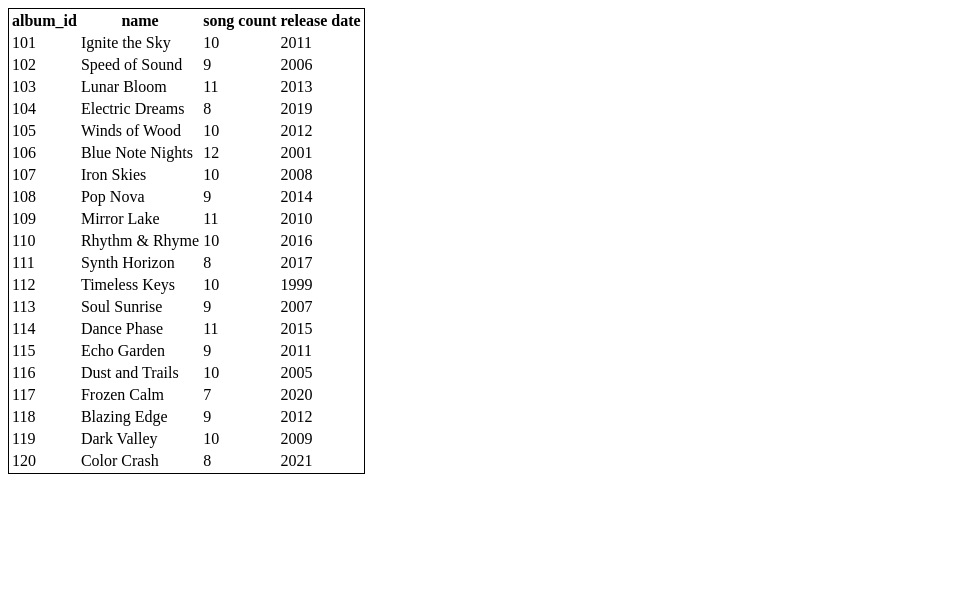
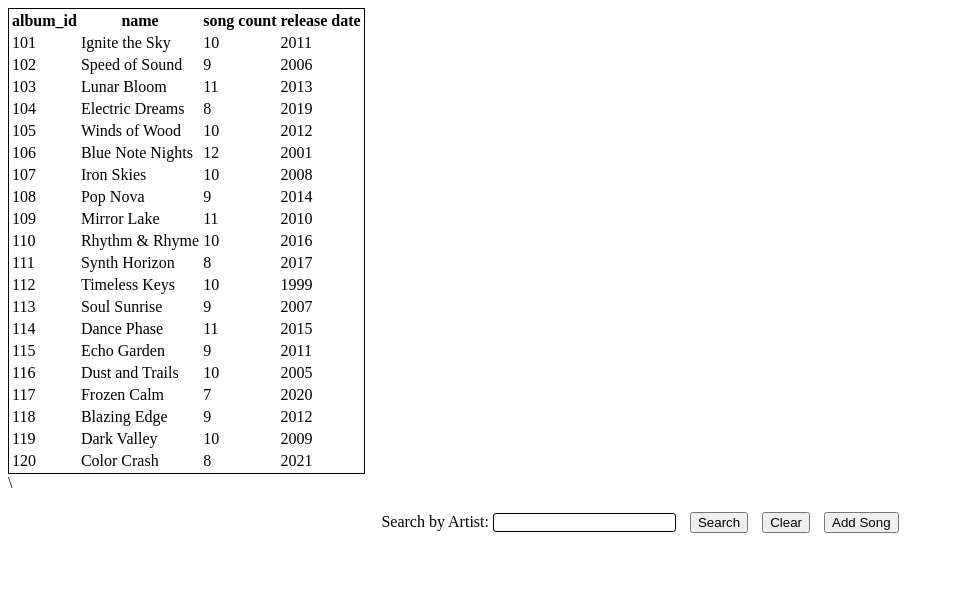
Before and after one commit to jacobpham231/SongCloud, a PHP site: page /Albums.php in a window 1280 px wide. Shown: the top 616 px of the page, without its empty margins (0-954 px from the left). Run offline with PHP 8.4, Linux system fonts and the light colour scheme; data comes from the database, SQL or seed files in the repository; data that the repository does not hold is empty.

Commit message:
Adding navigation

```diff
--- a/Albums.php
+++ b/Albums.php
@@ -29,4 +29,17 @@ while ($row = $result -> fetch_assoc()) {
 }
 
 echo "</table>";
+
+echo '
+\<form method="POST" action="">
+    <div style="margin: 20px 0; text-align: center;">
+        <label for="artist">Search by Artist:</label>
+        <input type="text" id="artist" name="artist" value="'.htmlspecialchars($search_artist).'" style="border: solid 1px black; border-radius: 3px;">
+
+        <input type="submit" value="Search" style="margin-left: 10px;">
+        <input type="button" value="Clear" onclick="window.location.href=window.location.pathname" style="margin-left: 10px;">
+
+        <input type="button" value="Add Song" onclick="window.location.href=\'add_album.php\'" style="margin-left: 10px;">
+    </div>
+</form>';
 ?>
```
